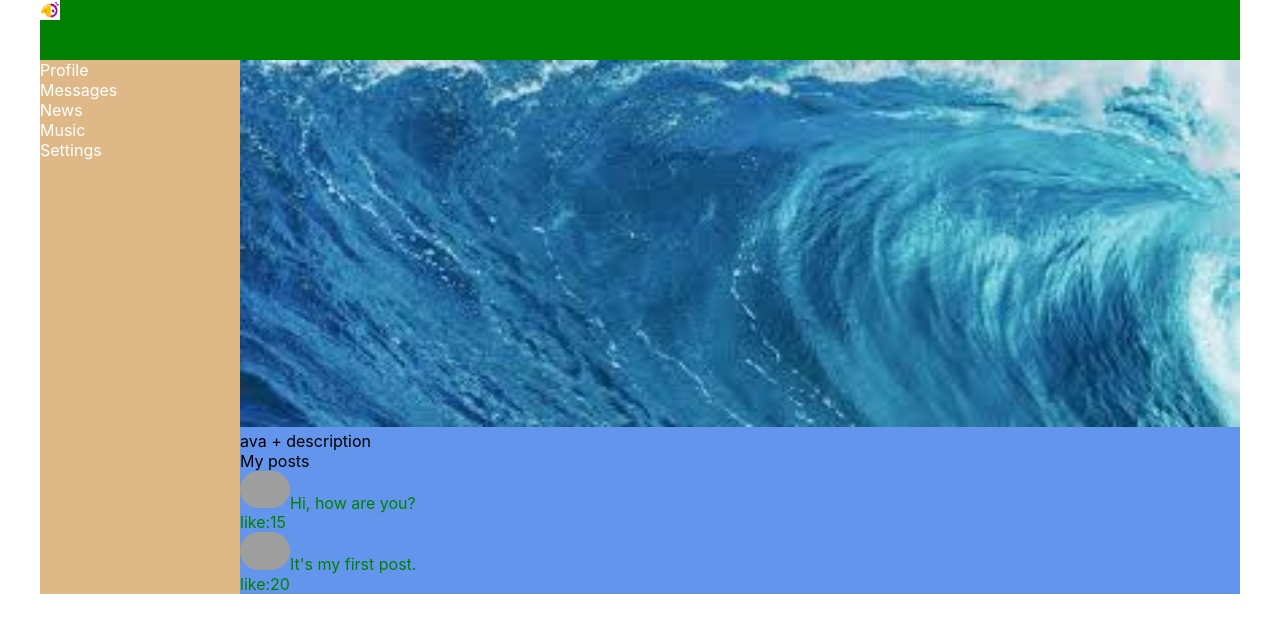
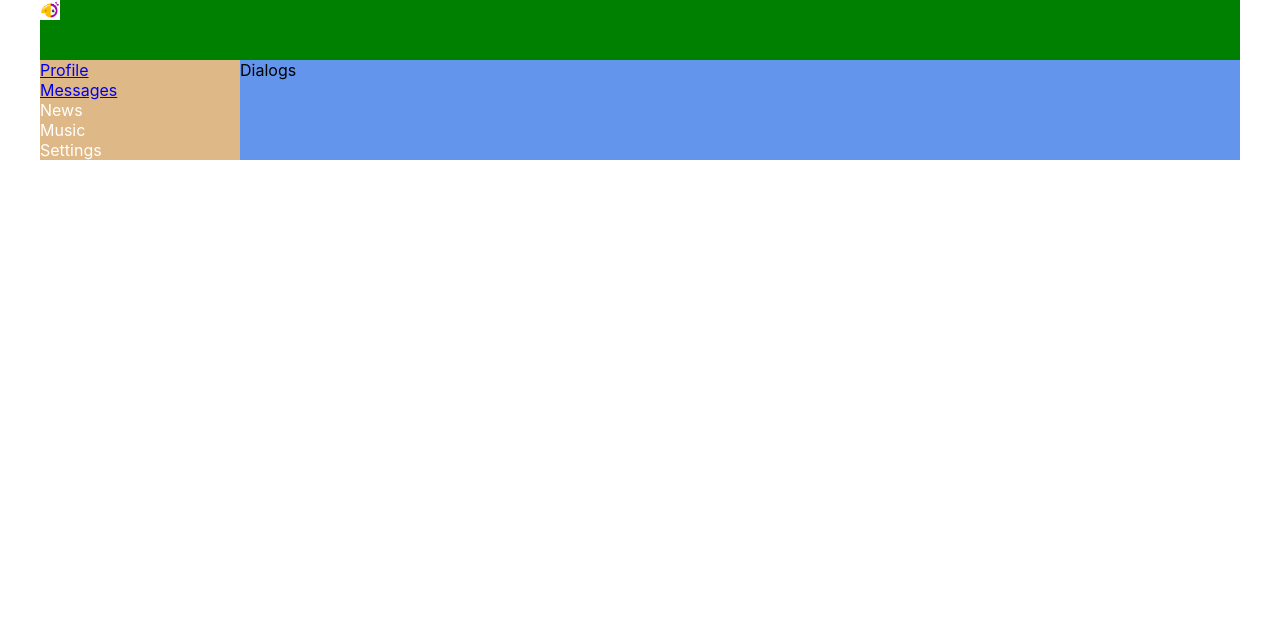
Before and after one commit to NovikovRomanV/it-samuray-ts, a React (Create React App) app: page / in a window 1280 px wide. Shown: the top 632 px of the page. Built offline with nearby package versions, Linux system fonts and the light colour scheme; grey boxes are pictures that could not be loaded.

Commit message:
add route

```diff
--- a/package.json
+++ b/package.json
@@ -12,6 +12,7 @@
     "@types/react-dom": "^16.9.0",
     "react": "^16.13.1",
     "react-dom": "^16.13.1",
+    "react-router-dom": "^5.2.0",
     "react-scripts": "3.4.1",
     "typescript": "~3.7.2"
   },
--- a/src/App.css
+++ b/src/App.css
@@ -8,3 +8,8 @@
   "h h"
   "n c";
 }
+
+.app-wrapper-content {
+  grid-area: c;
+  background-color: cornflowerblue;
+}
--- a/src/App.tsx
+++ b/src/App.tsx
@@ -3,6 +3,7 @@
 import Header from "./components/Header/Header";
 import Navbar from "./components/Navbar/Navbar";
 import Profile from "./components/Profile/Profile";
+import Dialogs from "./components/Dialogs/Dialogs";
 
 
 function App() {
@@ -10,7 +11,10 @@
         <div className="app-wrapper">
             <Header/>
             <Navbar/>
-            <Profile/>
+            <div className="app-wrapper-content">
+                <Dialogs/>
+            </div>
+            {/* <Profile />*/}
         </div>
     );
 }
--- /dev/null
+++ b/src/components/Dialogs/Dialogs.tsx
@@ -0,0 +1,13 @@
+import React from "react";
+import s from "./Dialogs.module.css"
+
+
+const Dialogs = () => {
+    return (
+        <div >
+            Dialogs
+        </div>
+    )
+};
+
+export default Dialogs;
--- a/src/components/Navbar/Navbar.tsx
+++ b/src/components/Navbar/Navbar.tsx
@@ -5,10 +5,10 @@
     return (
         <nav className = {s.nav}>
             <div className = {s.item}>
-                <a>Profile</a>
+                <a href="/profile">Profile</a>
             </div>
             <div className = {s.item}>
-                <a>Messages</a>
+                <a href="/dialogs">Messages</a>
             </div>
             <div className = {s.item}>
                 <a>News</a>
--- a/src/components/Profile/Profile.module.css
+++ b/src/components/Profile/Profile.module.css
@@ -1,8 +1,3 @@
-.content {
-    grid-area: c;
-    background-color: cornflowerblue;
-}
-
 .content img {
     width: 100%;
 }
```
Also changed, not shown: src/components/Dialogs/Dialogs.module.css (added), 1 other file (tests, documents, lock files or other folders).
